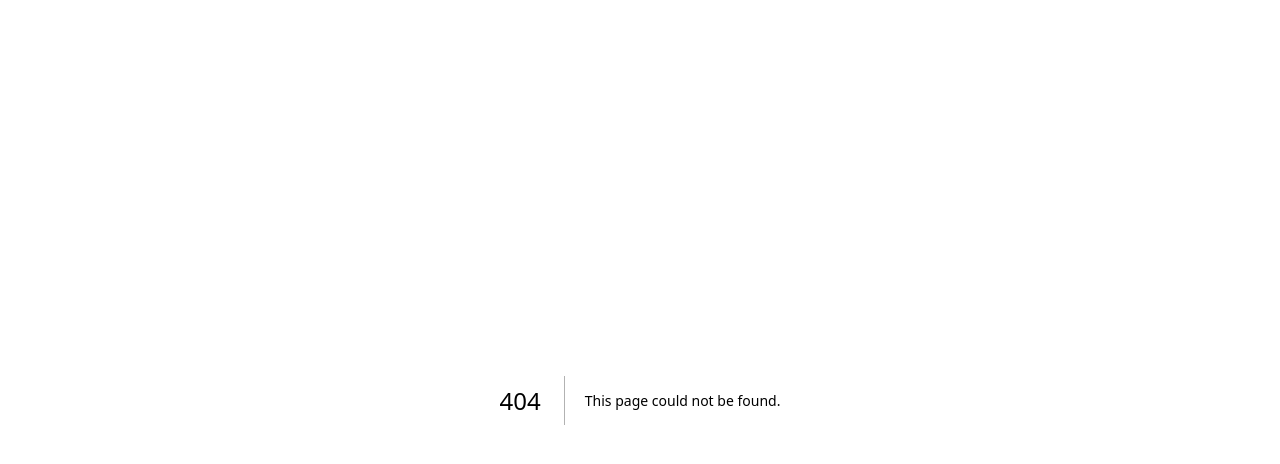
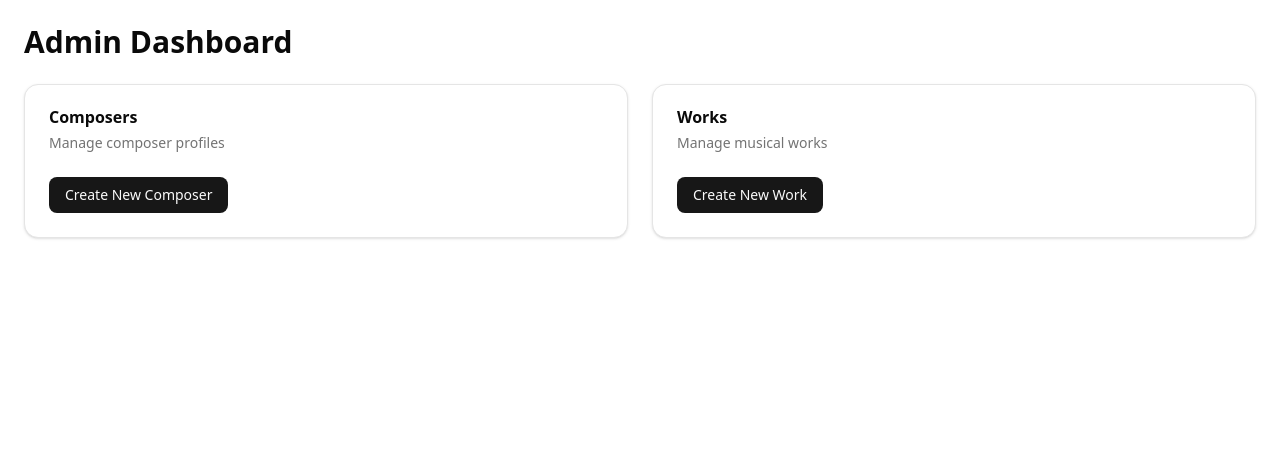
Before and after one commit to fdtorres1/opusgraph, a Next.js app: page /admin in a window 1280 px wide. Before the commit this address had no page. Shown: the top 464 px of the page. Built offline with nearby package versions, Linux system fonts and the light colour scheme.

Commit message:
Add admin dashboard landing page

```diff
--- /dev/null
+++ b/app/admin/page.tsx
@@ -0,0 +1,36 @@
+// app/admin/page.tsx
+import Link from "next/link";
+import { Button } from "@/components/ui/button";
+import { Card, CardContent, CardDescription, CardHeader, CardTitle } from "@/components/ui/card";
+
+export default function AdminDashboard() {
+  return (
+    <div className="container mx-auto p-6">
+      <h1 className="text-3xl font-bold mb-6">Admin Dashboard</h1>
+      <div className="grid grid-cols-1 md:grid-cols-2 gap-6">
+        <Card>
+          <CardHeader>
+            <CardTitle>Composers</CardTitle>
+            <CardDescription>Manage composer profiles</CardDescription>
+          </CardHeader>
+          <CardContent>
+            <Button asChild>
+              <Link href="/admin/composers/new">Create New Composer</Link>
+            </Button>
+          </CardContent>
+        </Card>
+        <Card>
+          <CardHeader>
+            <CardTitle>Works</CardTitle>
+            <CardDescription>Manage musical works</CardDescription>
+          </CardHeader>
+          <CardContent>
+            <Button asChild>
+              <Link href="/admin/works/new">Create New Work</Link>
+            </Button>
+          </CardContent>
+        </Card>
+      </div>
+    </div>
+  );
+}
--- /dev/null
+++ b/components/ui/card.tsx
@@ -0,0 +1,92 @@
+import * as React from "react"
+
+import { cn } from "@/lib/utils"
+
+function Card({ className, ...props }: React.ComponentProps<"div">) {
+  return (
+    <div
+      data-slot="card"
+      className={cn(
+        "bg-card text-card-foreground flex flex-col gap-6 rounded-xl border py-6 shadow-sm",
+        className
+      )}
+      {...props}
+    />
+  )
+}
+
+function CardHeader({ className, ...props }: React.ComponentProps<"div">) {
+  return (
+    <div
+      data-slot="card-header"
+      className={cn(
+        "@container/card-header grid auto-rows-min grid-rows-[auto_auto] items-start gap-2 px-6 has-data-[slot=card-action]:grid-cols-[1fr_auto] [.border-b]:pb-6",
+        className
+      )}
+      {...props}
+    />
+  )
+}
+
+function CardTitle({ className, ...props }: React.ComponentProps<"div">) {
+  return (
+    <div
+      data-slot="card-title"
+      className={cn("leading-none font-semibold", className)}
+      {...props}
+    />
+  )
+}
+
+function CardDescription({ className, ...props }: React.ComponentProps<"div">) {
+  return (
+    <div
+      data-slot="card-description"
+      className={cn("text-muted-foreground text-sm", className)}
+      {...props}
+    />
+  )
+}
+
+function CardAction({ className, ...props }: React.ComponentProps<"div">) {
+  return (
+    <div
+      data-slot="card-action"
+      className={cn(
+        "col-start-2 row-span-2 row-start-1 self-start justify-self-end",
+        className
+      )}
+      {...props}
+    />
+  )
+}
+
+function CardContent({ className, ...props }: React.ComponentProps<"div">) {
+  return (
+    <div
+      data-slot="card-content"
+      className={cn("px-6", className)}
+      {...props}
+    />
+  )
+}
+
+function CardFooter({ className, ...props }: React.ComponentProps<"div">) {
+  return (
+    <div
+      data-slot="card-footer"
+      className={cn("flex items-center px-6 [.border-t]:pt-6", className)}
+      {...props}
+    />
+  )
+}
+
+export {
+  Card,
+  CardHeader,
+  CardFooter,
+  CardTitle,
+  CardAction,
+  CardDescription,
+  CardContent,
+}
```
